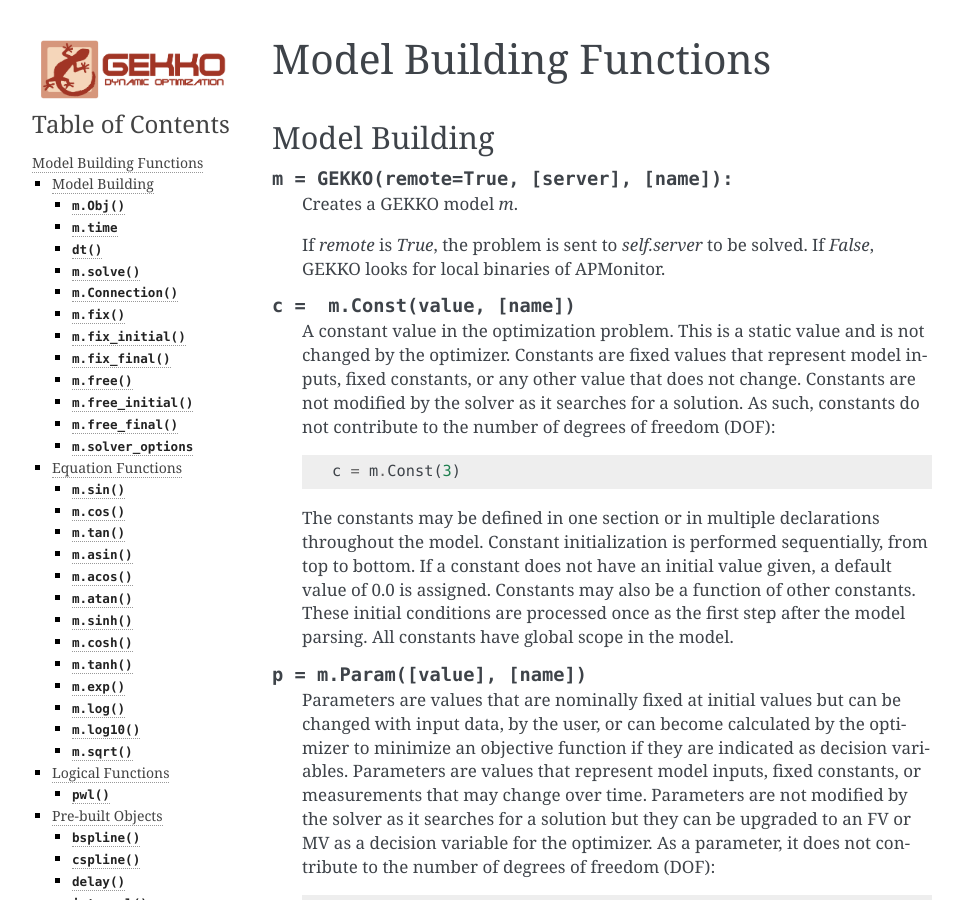
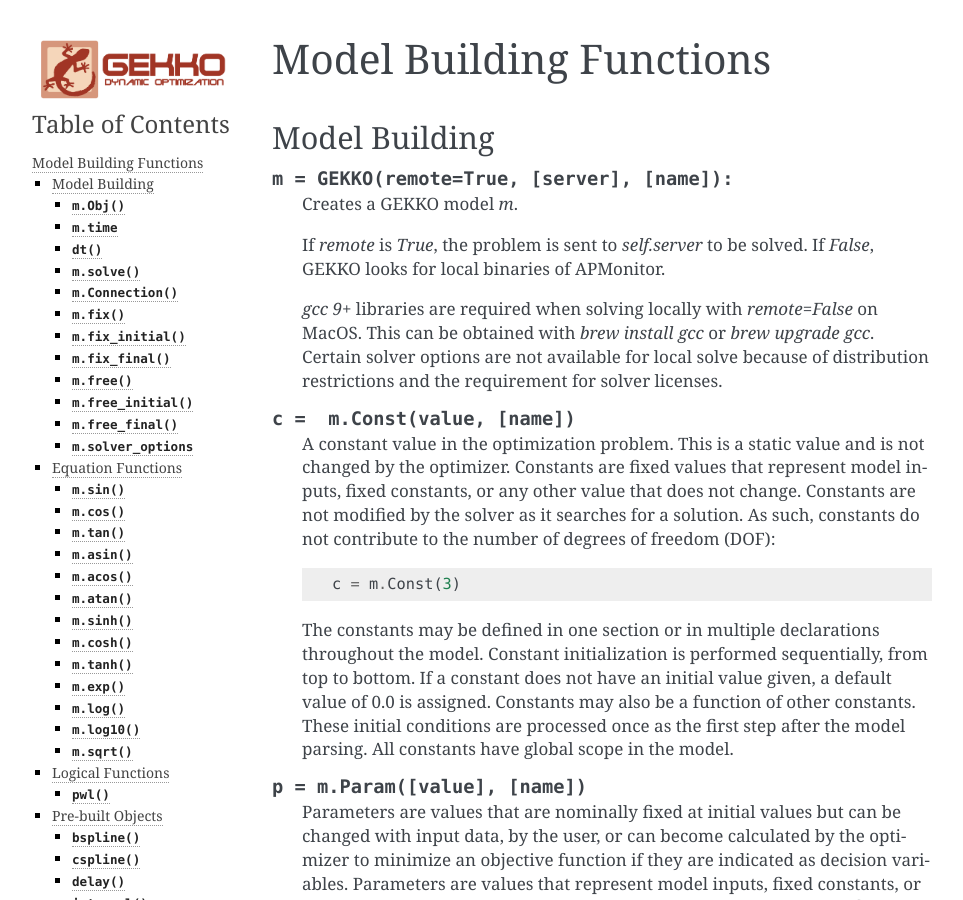
Before and after one commit to BYU-PRISM/GEKKO, a Sphinx documentation site: the page built from docs/model_methods.rst, in a window 1280 px wide and 900 px high. Shown: the whole window, without its empty margins (148-1111 px from the left). Built offline with Sphinx 7.4.7, drawn with Linux system fonts in a browser that asks for light colours.

Commit message:
Update model_methods.rst

```diff
--- a/docs/model_methods.rst
+++ b/docs/model_methods.rst
@@ -17,6 +17,8 @@
 
 	If `remote` is `True`, the problem is sent to `self.server` to be solved. If `False`, GEKKO looks for local binaries of APMonitor.
 
+	`gcc 9+` libraries are required when solving locally with `remote=False` on MacOS. This can be obtained with `brew install gcc` or `brew upgrade gcc`.
+	Certain solver options are not available for local solve because of distribution restrictions and the requirement for solver licenses.
 
 .. py:classmethod::    c =  m.Const(value, [name])
 
```
